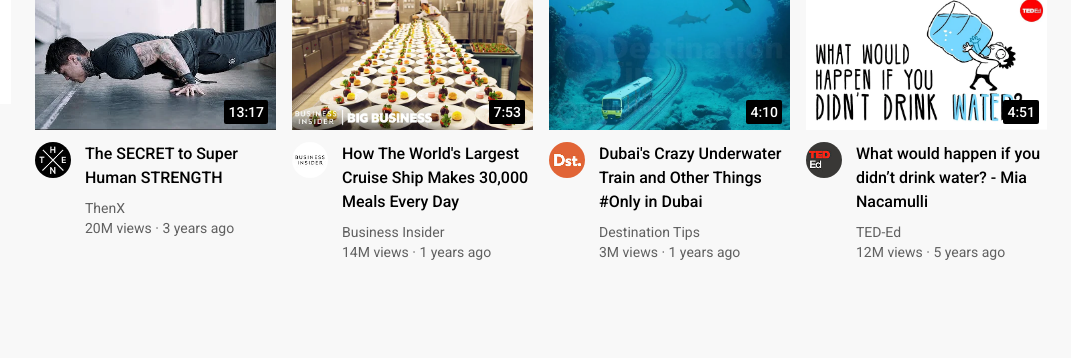
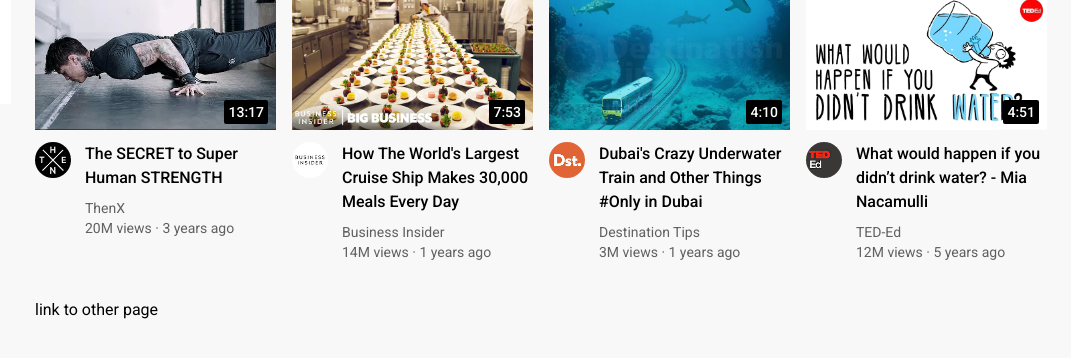
Before and after one commit to SachaSchenk/practice-website, a plain HTML site: page index.html in a window 1280 px wide. Shown: the part 696-1054 px from the top of the page, without its empty margins (209-1280 px from the left). Drawn offline with Linux system fonts and the light colour scheme.

Commit message:
Update index.html

```diff
--- a/index.html
+++ b/index.html
@@ -631,6 +631,9 @@
             </div>
           </div>
         </div>
+        <a href="page2.html">
+          link to other page
+        </a>
       </section>
     </main>
 
```
